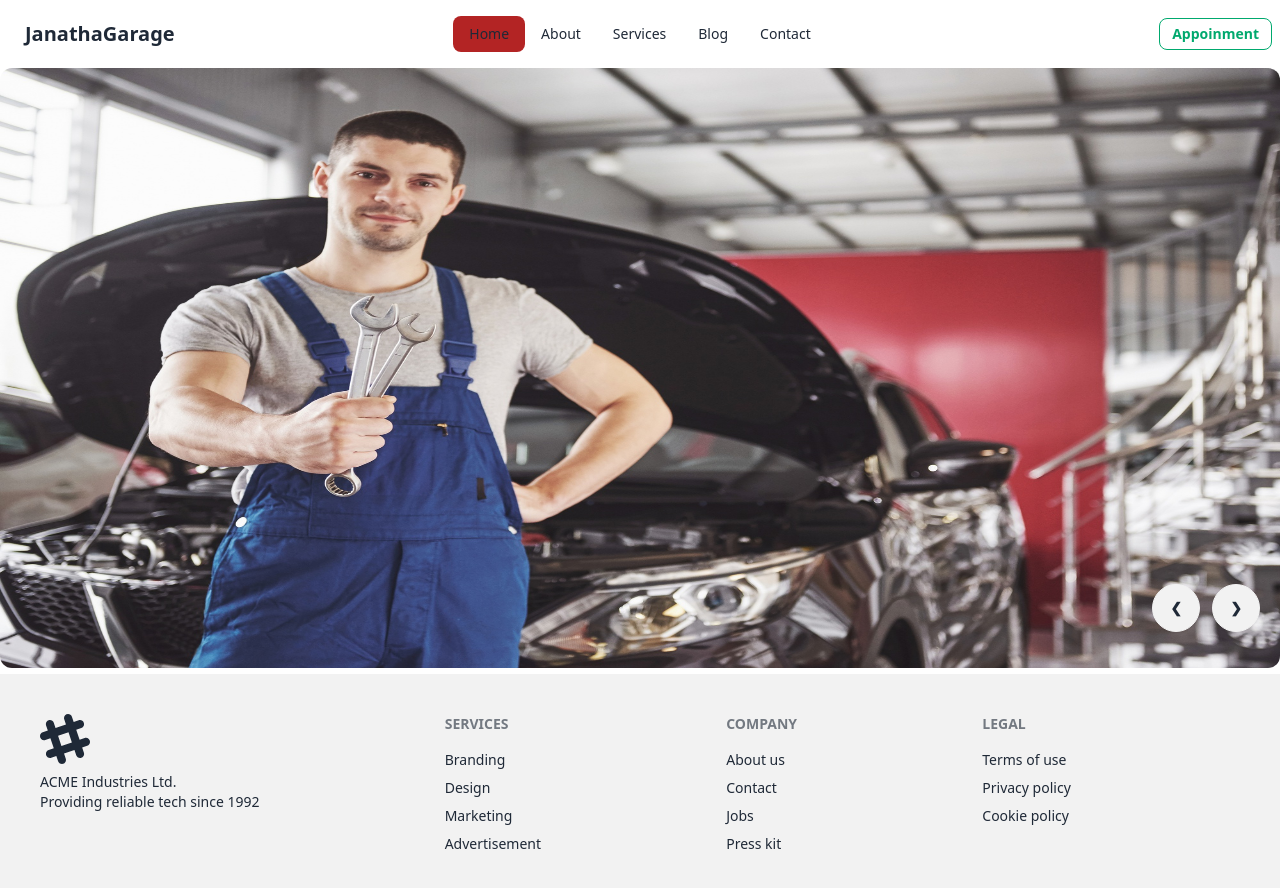
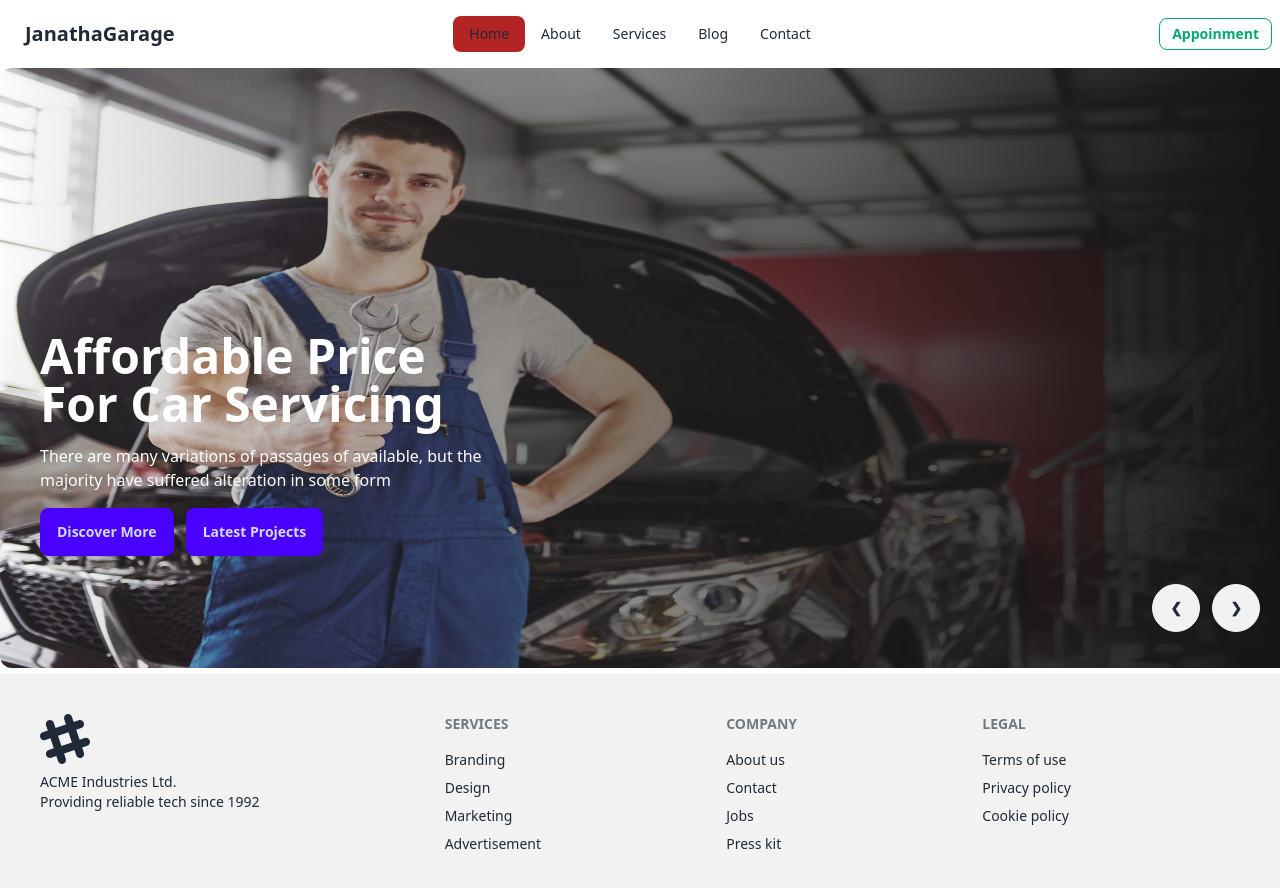
Before and after one commit to rjspyk5/janatha-garage-client, a React (Vite) app: page / in a window 1280 px wide. Shown: the top 888 px of the page. Built offline with nearby package versions, Linux system fonts and the light colour scheme.

Commit message:
carasoul overlay set

```diff
--- a/src/Pages/Home/Slider.jsx
+++ b/src/Pages/Home/Slider.jsx
@@ -11,6 +11,22 @@ export const Slider = () => {
       <div className="carousel w-full">
         <div id="slide1" className="carousel-item relative w-full">
           <img src={one} className="w-full h-[400px] md:h-[600px] rounded-xl" />
+          <div className="absolute bg-gradient-to-r from-[#15151500] to-[#151515]  h-full w-full  text-white  gap-3  ">
+            <div className="max-w-[500px] pl-10 space-y-4 absolute bottom-28">
+              {" "}
+              <h1 className="font-bold text-5xl ">
+                Affordable Price For Car Servicing
+              </h1>
+              <p>
+                There are many variations of passages of available, but the
+                majority have suffered alteration in some form
+              </p>
+              <div className="space-x-3">
+                <button className="btn btn-primary">Discover More</button>
+                <button className="btn btn-primary"> Latest Projects</button>
+              </div>
+            </div>
+          </div>
           <div className="absolute flex justify-end transform -translate-y-1/2 gap-3 left-5 right-5 bottom-3">
             <a href="#slide4" className="btn btn-circle">
               ❮
@@ -22,6 +38,22 @@ export const Slider = () => {
         </div>
         <div id="slide2" className="carousel-item relative w-full">
           <img src={two} className="w-full h-[400px] md:h-[600px] rounded-xl" />
+          <div className="absolute bg-gradient-to-r from-[#15151500] to-[#151515]  h-full w-full  text-white  gap-3  ">
+            <div className="max-w-[500px] pl-10 space-y-4 absolute bottom-28">
+              {" "}
+              <h1 className="font-bold text-5xl ">
+                Affordable Price For Car Servicing
+              </h1>
+              <p>
+                There are many variations of passages of available, but the
+                majority have suffered alteration in some form
+              </p>
+              <div className="space-x-3">
+                <button className="btn btn-primary">Discover More</button>
+                <button className="btn btn-primary"> Latest Projects</button>
+              </div>
+            </div>
+          </div>
           <div className="absolute flex justify-end transform -translate-y-1/2 gap-3 left-5 right-5 bottom-3">
             <a href="#slide1" className="btn btn-circle">
               ❮
@@ -36,6 +68,22 @@ export const Slider = () => {
             src={three}
             className="w-full h-[400px] md:h-[600px] rounded-xl"
           />
+          <div className="absolute bg-gradient-to-r from-[#15151500] to-[#151515]  h-full w-full  text-white  gap-3  ">
+            <div className="max-w-[500px] pl-10 space-y-4 absolute bottom-28">
+              {" "}
+              <h1 className="font-bold text-5xl ">
+                Affordable Price For Car Servicing
+              </h1>
+              <p>
+                There are many variations of passages of available, but the
+                majority have suffered alteration in some form
+              </p>
+              <div className="space-x-3">
+                <button className="btn btn-primary">Discover More</button>
+                <button className="btn btn-primary"> Latest Projects</button>
+              </div>
+            </div>
+          </div>
           <div className="absolute flex justify-end transform -translate-y-1/2 gap-3 left-5 right-5 bottom-3">
             <a href="#slide2" className="btn btn-circle">
               ❮
@@ -50,6 +98,22 @@ export const Slider = () => {
             src={four}
             className="w-full h-[400px] md:h-[600px] rounded-xl"
           />
+          <div className="absolute bg-gradient-to-r from-[#15151500] to-[#151515]  h-full w-full  text-white  gap-3  ">
+            <div className="max-w-[500px] pl-10 space-y-4 absolute bottom-28">
+              {" "}
+              <h1 className="font-bold text-5xl ">
+                Affordable Price For Car Servicing
+              </h1>
+              <p>
+                There are many variations of passages of available, but the
+                majority have suffered alteration in some form
+              </p>
+              <div className="space-x-3">
+                <button className="btn btn-primary">Discover More</button>
+                <button className="btn btn-primary"> Latest Projects</button>
+              </div>
+            </div>
+          </div>
           <div className="absolute flex justify-end transform -translate-y-1/2 gap-3 left-5 right-5 bottom-3">
             <a href="#slide3" className="btn btn-circle">
               ❮
```
